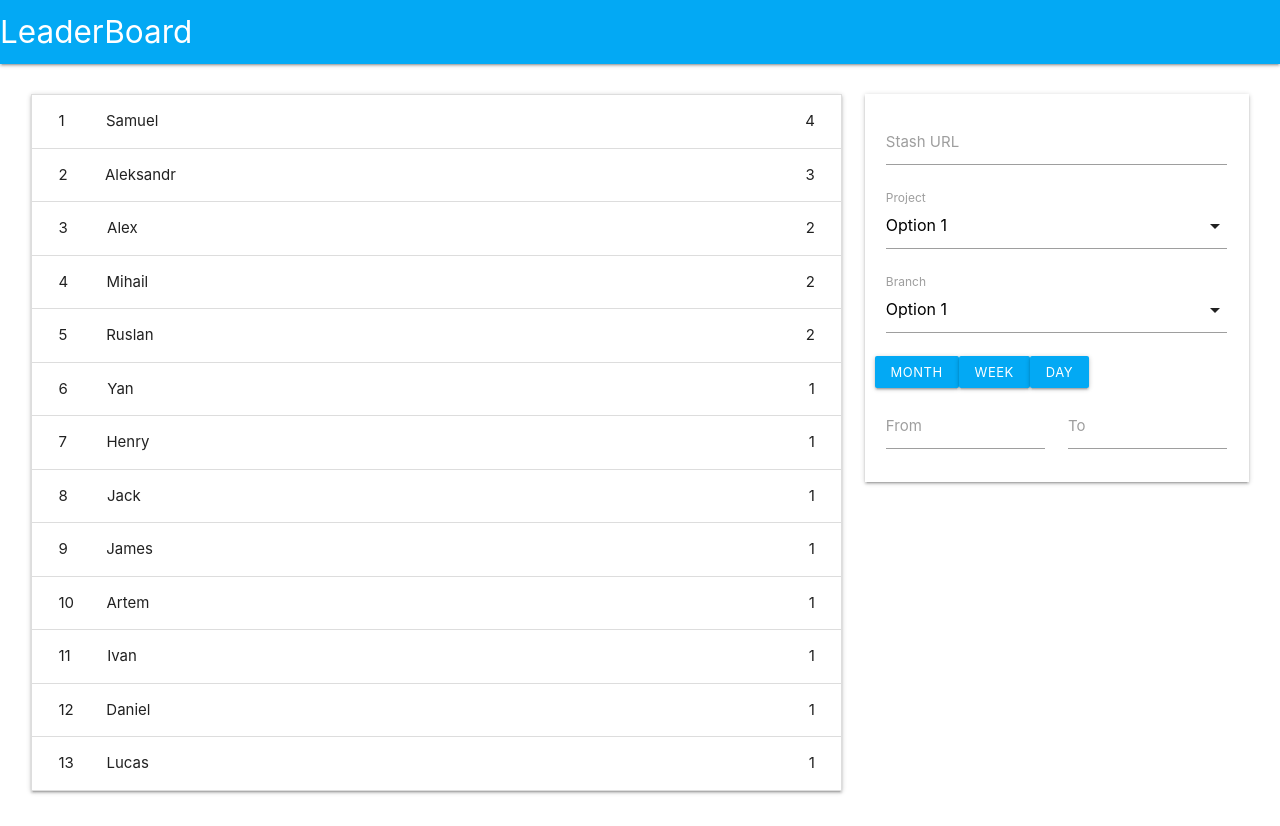
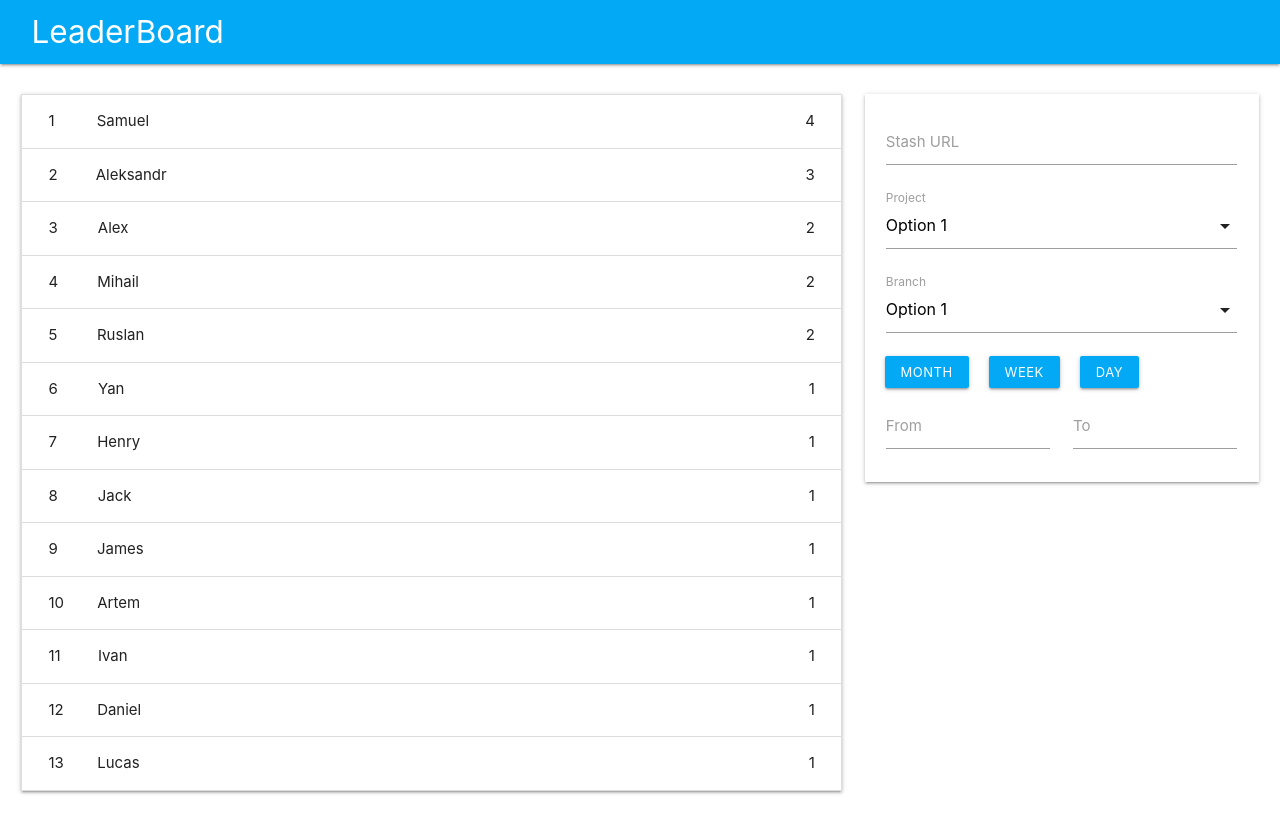
Before and after one commit to rus4j/leaderboard, a React (Create React App) app: page / in a window 1280 px wide. Built offline with nearby package versions, Linux system fonts and the light colour scheme.

Commit message:
more styles

```diff
--- a/src/App.js
+++ b/src/App.js
@@ -43,10 +43,10 @@ function App() {
         <Header />
       </div>
       <div className="row">
-        <div className="col m8">
+        <div className="col m8 s12">
           <Board records={newData.sort((r1, r2) => r2.prCount - r1.prCount)} />
         </div>
-        <div className="col m4">
+        <div className="col m4 s12">
           <Settings />
         </div>
       </div>
--- a/src/Board/Board.js
+++ b/src/Board/Board.js
@@ -6,7 +6,7 @@ const styles = {
   margin: {
     marginTop: "10px",
     marginRight: "0px",
-    marginLeft: "20px",
+    marginLeft: "10px",
   },
 };
 
--- a/src/Header/Header.js
+++ b/src/Header/Header.js
@@ -4,20 +4,9 @@ function Header() {
   return (
     <nav>
       <div className="nav-wrapper light-blue">
-        <a href="/#" className="brand-logo">
+        <a href="/#" className="brand-logo" style={{ paddingLeft: "1em" }}>
           LeaderBoard
         </a>
-        <ul id="nav-mobile" className="right hide-on-med-and-down">
-          {/* <li>
-            <a href="sass.html">Sass</a>
-          </li>
-          <li>
-            <a href="badges.html">Components</a>
-          </li>
-          <li>
-            <a href="collapsible.html">JavaScript</a>
-          </li> */}
-        </ul>
       </div>
     </nav>
   );
--- a/src/Settings/DateSetting.js
+++ b/src/Settings/DateSetting.js
@@ -1,16 +1,35 @@
 import React from "react";
+
+const styles = {
+  margin: {
+    marginRight: "10px",
+    marginLeft: "10px",
+  },
+};
 
 function DateSetting() {
   return (
     <div>
       <div>
-        <a href="/#" className="waves-effect btn-small light-blue">
+        <a
+          href="/#"
+          className="waves-effect btn-small light-blue"
+          style={styles.margin}
+        >
           Month
         </a>
-        <a href="/#" className="waves-effect btn-small light-blue">
+        <a
+          href="/#"
+          className="waves-effect btn-small light-blue"
+          style={styles.margin}
+        >
           Week
         </a>
-        <a href="/#" className="waves-effect btn-small light-blue">
+        <a
+          href="/#"
+          className="waves-effect btn-small light-blue"
+          style={styles.margin}
+        >
           Day
         </a>
       </div>
--- a/src/Settings/Settings.js
+++ b/src/Settings/Settings.js
@@ -4,7 +4,7 @@ import DateSetting from "./DateSetting";
 const styles = {
   margin: {
     marginTop: "10px",
-    marginRight: "20px",
+    marginRight: "10px",
     marginLeft: "0px",
     padding: "10px",
   },
```
